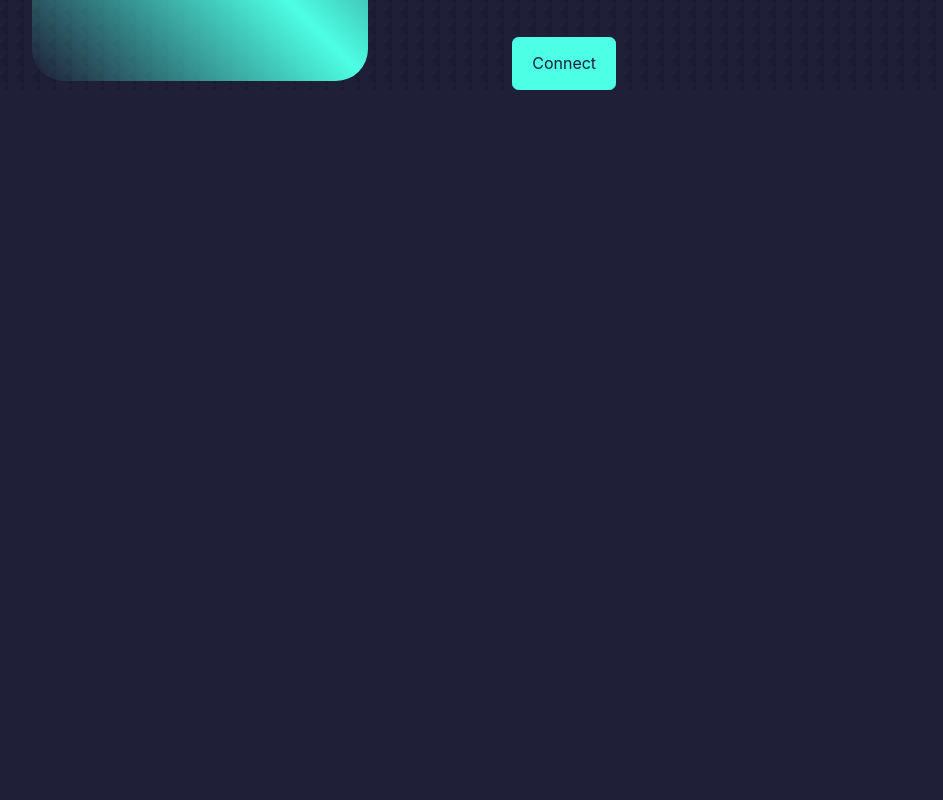
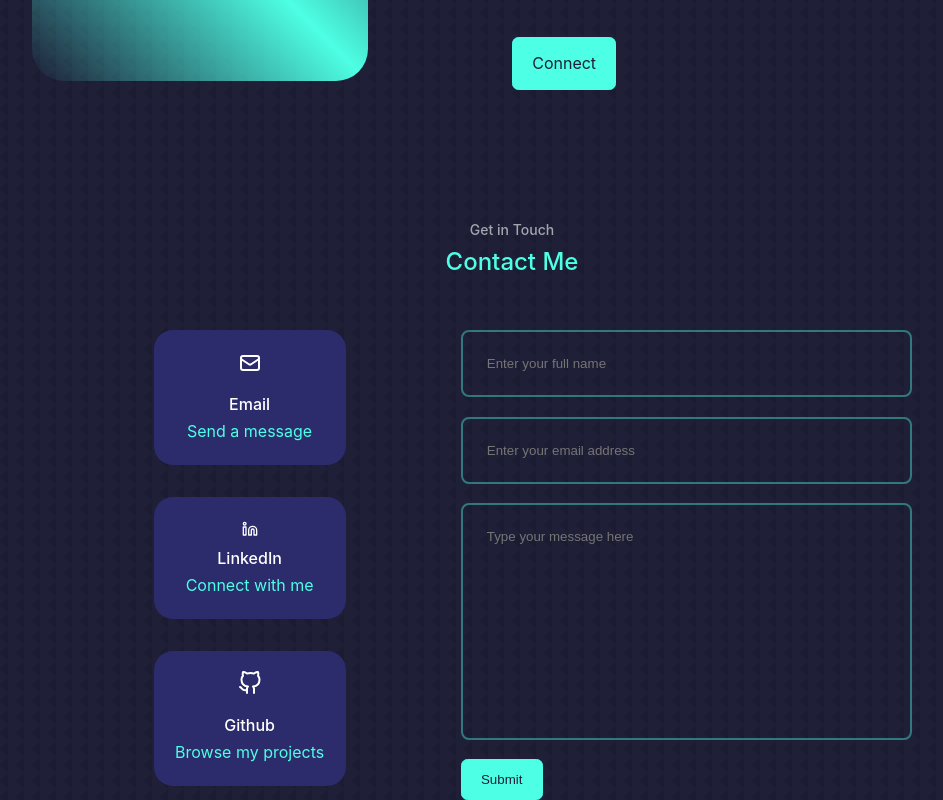
Before and after one commit to justinschoi93/portfolio, a React (Create React App) app in the folder main/: page / in a window 1280 px wide. Shown: the part 715-1515 px from the top of the page, without its empty margins (128-1071 px from the left). Before the commit the page ends 805 px from the top, so only its background shows below. Built offline with nearby package versions, Linux system fonts and the light colour scheme.

Commit message:
contact component complete

```diff
--- a/main/src/components/contact/Contact.jsx
+++ b/main/src/components/contact/Contact.jsx
@@ -1,5 +1,64 @@
+import React from "react";
+import "./contact.css";
+import {HiOutlineMail } from "react-icons/hi";
+import { FiLinkedin, FiGithub } from "react-icons/fi";
+
 function Contact (){
+    return (
+        <section>
+            <h5>Get in Touch</h5>
+            <h2>Contact Me</h2>
 
+            <div className="container contact__container">
+                <div className="contact__options">
+                    <article className="contact__option">
+                        <HiOutlineMail className="contact__option-icon"/>
+                        <h4>Email</h4>
+                        <a href="mailto:justinschoi93@gmail.com" target="_blank" className="">
+                            Send a message
+                        </a>
+                    </article>
+                    <article className="contact__option">
+                        <FiLinkedin className="contact__option_icon"/>
+                        <h4>LinkedIn</h4>
+                        <a href="https://www.linkedin.com/in/justinschoi93" target="_blank" className="">Connect with me</a>
+                    </article>
+                    <article className="contact__option">
+                        <FiGithub className="contact__option-icon"/>
+                        <h4>Github</h4>
+                        <a href="https://www.github.com/justinschoi93" target="_blank" className="">
+                            Browse my projects
+                        </a>
+                    </article>
+                </div>
+
+
+                <form id="contact-form">
+                    <input
+                        type="text"
+                        name="name"
+                        placeholder="Enter your full name"
+                        required
+                    />
+                    <input
+                        type="email"
+                        name="email"
+                        placeholder="Enter your email address"
+                        required
+                    />
+                    <textarea
+                        name="message"
+                        rows="7"
+                        placeholder="Type your message here"
+                        required
+                    ></textarea>
+                    <button type="submit" id="contact__btn" className="btn btn-primary">
+                        Submit
+                    </button>
+                </form>
+            </div>
+        </section>
+    )
 }
 
 export default Contact;
--- a/main/src/components/contact/contact.css
+++ b/main/src/components/contact/contact.css
@@ -0,0 +1,80 @@
+.container.contact__container {
+    margin-left: 22%;
+    display: grid;
+    grid-template-columns: 20% 47%;
+    gap: 12%;
+}
+
+.contact__options {
+    display: flex;
+    flex-direction: column;
+    gap: 2rem;
+}
+
+.contact__option {
+    background: var(--color-bg-variant);
+    padding: 1.2rem;
+    border-radius: 1.2rem;
+    text-align: center;
+    border: 1px solid transparent;
+    transition: var(--transition);
+}
+
+.contact__option:hover {
+    background: transparent;
+    border-color: var(--color-primary-variant);
+}
+
+.contact__option-icon {
+    font-size: 1.5rem;
+    margin-bottom: .5rem;
+
+}
+
+.contact__option-icon a {
+    margin-top: .7rem;
+    display: inline-block;
+    font-size: .8rem;
+}
+
+/* --------- CONTACT FORM --------- */
+form {
+    display: flex;
+    flex-direction: column;
+    gap: 1.2rem;
+}
+
+input, textarea {
+    width: 100%;
+    padding: 1.5rem;
+    border-radius: .5rem;
+    background: transparent;
+    border: 2px solid var(--color-primary-variant);
+    resize: none;
+    color: var(--color-primary);
+}
+
+textarea {
+    padding-bottom: 6.5rem;
+}
+
+textarea::placeholder {
+    font-family: sans-serif;
+}
+
+/* ----- MEDIUM MEDIA QUERY ----- */
+@media screen and (max-width: 1024px) {
+    .container.contact__container {
+        margin-left: auto;
+        grid-template-columns: 1fr 1fr;
+        gap: 2rem;
+    }
+  }
+
+  /* ----- SMALL MEDIA QUERY ----- */
+  @media screen and (max-width: 600px) {
+    .container.contact__container {
+        margin-left: auto;
+        grid-template-columns: 1fr;
+    }
+  }
```
